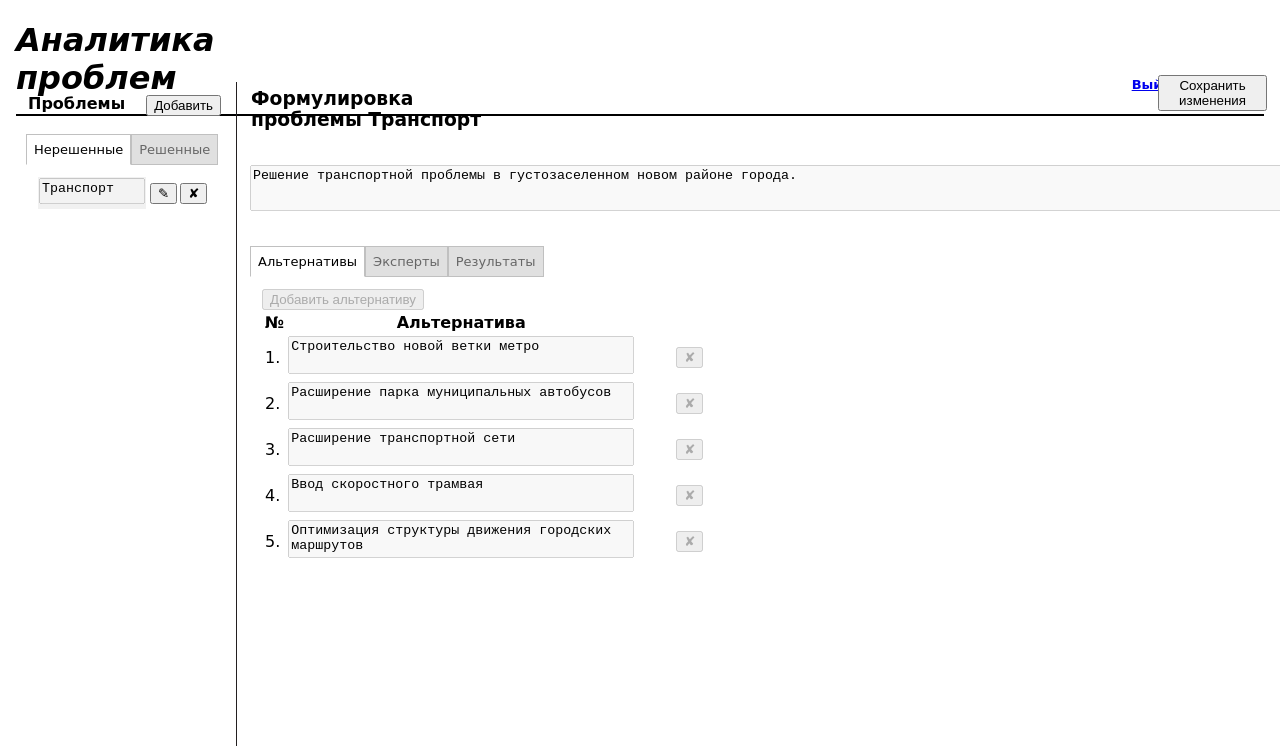
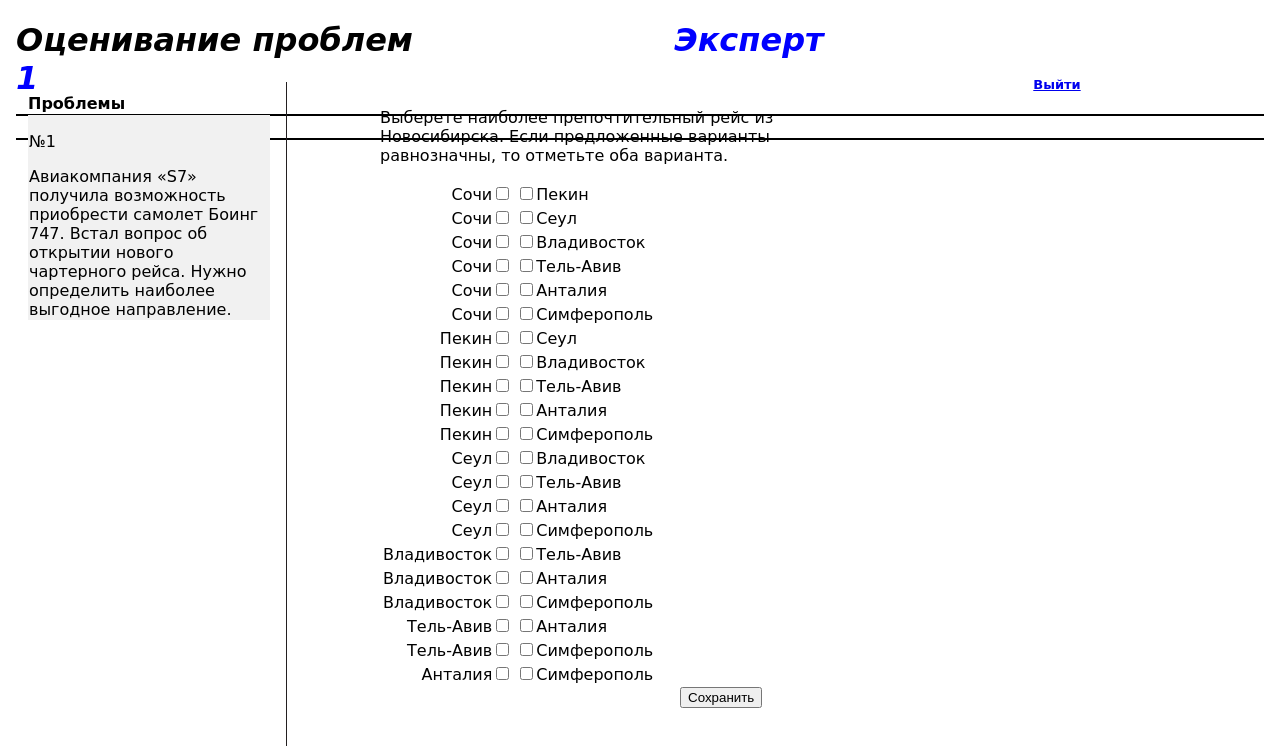
Before and after one commit to toqich/SA, a React (Create React App) app: page / in a window 1280 px wide. Shown: the top 746 px of the page. Built offline with nearby package versions, Linux system fonts and the light colour scheme.

Commit message:
АА 5 лр аналитик

```diff
--- a/src/App.js
+++ b/src/App.js
@@ -31,7 +31,7 @@ function App() {
           <tbody>
           <tr>
             <td bgcolor="#f1f1f1"><textarea className="norm_text" style={{ height: 20, width: 100, resize: "none" }}
-                                            disabled="true">Транспорт</textarea></td>
+                                            disabled="true">Студенты</textarea></td>
             <td>
               <button style={{ marginLeft: "3px" }}>&#9998;</button>
             </td>
@@ -62,14 +62,14 @@ function App() {
     </div>
     <div className="content">
       <tr>
-        <td><h3>Формулировка проблемы Транспорт</h3></td>
+        <td><h3>Формулировка проблемы Студенты</h3></td>
         <td>
           <button style={{ marginLeft: "655px" }}>Сохранить изменения</button>
         </td>
         <td></td>
       </tr>
       <p></p>
-      <textarea className="norm_text" style={{ height: 40, width: 1100, resize: "none" }} disabled="true">Решение транспортной проблемы в густозаселенном новом районе города.</textarea>
+      <textarea className="norm_text" style={{ height: 40, width: 1100, resize: "none" }}>Проблема развития студенческого самоуправления означает проблему подготовки студента как гражданина, способного участвовать в управлении, принимать грамотные решения и эффективно выполнять эти решения на рабочем месте.</textarea>
       <p></p>
       <div class="tabs">
         <label style={{ fontSize: "13px" }} className={tabs1 === 1 ? "active_label" : ""}
@@ -80,7 +80,7 @@ function App() {
                onClick={() => setTabs1(3)}>Результаты</label>
         {tabs1 === 1 &&
         <div id="txt_3">
-          <button disabled="true">Добавить альтернативу</button>
+          <button>Добавить альтернативу</button>
           <table>
             <tr>
               <th>№</th>
@@ -89,37 +89,37 @@ function App() {
             <tbody>
             <tr>
               <td>1.</td>
-              <td><textarea className="norm_text" disabled="true">Строительство новой ветки метро</textarea></td>
+              <td><textarea className="norm_text">Проведение тренингов по развитию руководственных навыков</textarea></td>
               <td>
-                <button style={{ marginLeft: "38px" }} disabled="true">&#10008;</button>
+                <button style={{ marginLeft: "38px" }}>&#10008;</button>
               </td>
             </tr>
             <tr>
               <td>2.</td>
-              <td><textarea className="norm_text" disabled="true">Расширение парка муниципальных автобусов</textarea></td>
+              <td><textarea className="norm_text">Ввести контроль и отчетность перед администрацией учебного подразделения</textarea></td>
               <td>
-                <button style={{ marginLeft: "38px" }}  disabled="true">&#10008;</button>
+                <button style={{ marginLeft: "38px" }}>&#10008;</button>
               </td>
             </tr>
             <tr>
               <td>3.</td>
-              <td><textarea className="norm_text"  disabled="true">Расширение транспортной сети</textarea></td>
+              <td><textarea className="norm_text">Повысить эффективность каналов передачи информации</textarea></td>
               <td>
-                <button style={{ marginLeft: "38px" }}  disabled="true">&#10008;</button>
+                <button style={{ marginLeft: "38px" }}>&#10008;</button>
               </td>
             </tr>
             <tr>
               <td>4.</td>
-              <td><textarea className="norm_text" disabled="true">Ввод скоростного трамвая</textarea></td>
+              <td><textarea className="norm_text">Укрепить нормативно-правовую базу студенческого самоуправления</textarea></td>
               <td>
-                <button style={{ marginLeft: "38px" }}  disabled="true">&#10008;</button>
+                <button style={{ marginLeft: "38px" }}>&#10008;</button>
               </td>
             </tr>
             <tr>
               <td>5.</td>
-              <td><textarea className="norm_text" disabled="true">Оптимизация структуры движения городских маршрутов</textarea></td>
+              <td><textarea className="norm_text">Провести анкетирование удовлетворенности студенческого самоуправления</textarea></td>
               <td>
-                <button style={{ marginLeft: "38px" }}  disabled="true">&#10008;</button>
+                <button style={{ marginLeft: "38px" }}>&#10008;</button>
               </td>
             </tr>
             </tbody>
@@ -133,8 +133,7 @@ function App() {
               <label style={{ fontSize: "13px" }} className={tabs2 === 1 ? "active_label" : ""}
                      onClick={() => setTabs2(1)}>Назначенные</label>
               <label style={{ fontSize: "13px" }} className={tabs2 === 2 ? "active_label" : ""}
-                     onClick={() => setTabs2(2)}>Все
-                эксперты</label>
+                     onClick={() => setTabs2(2)}>Все эксперты</label>
               <button style={{ marginLeft: "25px" }}>Добавить эксперта</button>
               <p></p>
               {tabs2 === 1 &&
@@ -168,30 +167,37 @@ function App() {
                   <tbody>
                   <tr>
                     <td><textarea className="norm_text_expert">Эксперт 1</textarea></td>
-                    <td><textarea className="norm_text_expert" style={{width: "200px", height: "32px"}}>Главный архитектор города</textarea></td>
-                    <td><textarea className="norm_text_expert" style={{width: "30px"}}>30</textarea></td>
-                    <td><textarea className="norm_text_expert" style={{width: "30px"}}>8</textarea></td>
-                    <td>Метод парных оценок(100%)<br/>Метод взвешенных оценок(60%)</td>
-                    <td><input type="checkbox" style={{ marginLeft: "38px" }} checked="checked" disabled="true"></input></td>
+                    <td><textarea className="norm_text_expert" style={{width: "200px", height: "32px"}}>Студент</textarea></td>
+                    <td><textarea className="norm_text_expert" style={{width: "30px"}}>0</textarea></td>
+                    <td><textarea className="norm_text_expert" style={{width: "30px"}}>5</textarea></td>
+                    <td>Метод парных оценок(0%)<br/>Метод взвешенных оценок(0%)<br/>Метод преподчения(0%)<br/>Метод ранга(0%)<br/>Метод полного попарного сравнения(0%)</td>
+                    <td><input type="checkbox" style={{ marginLeft: "38px" }} checked="checked"></input></td>
                   </tr>
                   <tr>
                     <td><textarea className="norm_text_expert">Эксперт 2</textarea></td>
-                    <td><textarea className="norm_text_expert" style={{width: "200px", height: "32px"}}>Председатель комитета по градоустройству</textarea></td>
-                    <td><textarea className="norm_text_expert" style={{width: "30px"}}>15</textarea></td>
-                    <td><textarea className="norm_text_expert" style={{width: "30px"}}>6.5</textarea></td>
-                    <td>Метод парных оценок(0%)<br/>Метод взвешенных оценок(0%)</td>
+                    <td><textarea className="norm_text_expert" style={{width: "200px", height: "32px"}}>Студент</textarea></td>
+                    <td><textarea className="norm_text_expert" style={{width: "30px"}}>0</textarea></td>
+                    <td><textarea className="norm_text_expert" style={{width: "30px"}}>5</textarea></td>
+                    <td>Метод парных оценок(0%)<br/>Метод взвешенных оценок(0%)<br/>Метод преподчения(0%)<br/>Метод ранга(0%)<br/>Метод полного попарного сравнения(0%)</td>
                     <td><input type="checkbox" style={{ marginLeft: "38px" }}></input></td>
                   </tr>
-
+                  <tr>
+                    <td><textarea className="norm_text_expert">Эксперт 3</textarea></td>
+                    <td><textarea className="norm_text_expert" style={{width: "200px", height: "32px"}}>Студент</textarea></td>
+                    <td><textarea className="norm_text_expert" style={{width: "30px"}}>0</textarea></td>
+                    <td><textarea className="norm_text_expert" style={{width: "30px"}}>5</textarea></td>
+                    <td>Метод парных оценок(0%)<br/>Метод взвешенных оценок(0%)<br/>Метод преподчения(0%)<br/>Метод ранга(0%)<br/>Метод полного попарного сравнения(0%)</td>
+                    <td><input type="checkbox" style={{ marginLeft: "38px" }}></input></td>
+                  </tr>
                   </tbody>
                 </table>
 
                 <div>
                   <td>
-                    <button disabled="true">Разрешить оценивание проблемы</button>
+                    <button>Разрешить оценивание проблемы</button>
                   </td>
                   <td>
-                    <button style={{ marginLeft: "710px" }} disabled="true">Удалить эксперта</button>
+                    <button style={{ marginLeft: "710px" }}>Удалить эксперта</button>
                   </td>
                 </div>
               </>
@@ -206,6 +212,7 @@ function App() {
           <option disabled>Выберите эксперта</option>
           <option>Эксперт 1</option>
           <option>Эксперт 2</option>
+          <option>Эксперт 3</option>
         </select><br/>
         <b>Метод парных сравнений</b>
         <tr><td>
@@ -213,35 +220,35 @@ function App() {
             <td style={{ marginLeft: "10px" }}>
             <table text-align="left" border="1px">
               <tr>
-                  <th width="5px">Ранг</th>
-                  <th width="10px">Вес</th>
-                  <th width="40px">Альтернатива</th>
+              <th style={{ width: "20px" }}>Ранг</th>
+              <th style={{ width: "10px" }}>Вес</th>
+              <th style={{ width: "500px" }}>Альтернатива</th>
               </tr>
               <tbody>
               <tr>
-                  <td height="16px" width="20px">1.</td>
-                  <td height="16px" >0.45</td>
-                  <td height="16px">Строительство новой ветки метро</td>
+                <td>1.</td>
+                <td>0.33</td>
+                <td>Укрепить нормативно-правовую базу студенческого самоуправления</td>
               </tr>
               <tr>
                 <td>2.</td>
-                  <td>0.218</td>
-                  <td>Расширение парка муниципальных автобусов</td>
+                <td>0.22</td>
+                <td>Контроль и отчетность перед администрацией<br/>учебного подразделения</td>
               </tr>
               <tr>
                 <td>3.</td>
-                  <td>0.166</td>
-                  <td>Оптимизация структуры движения городских маршрутов</td>
-                </tr>
-                <tr>
-                  <td>3.</td>
-                  <td>0.166</td>
-                  <td>Ввод скоростного трамвая</td>
+                <td>0.21</td>
+                <td>Провести анкетирование удовлетворенности<br/>студенческого самоуправления</td>
               </tr>
               <tr>
                 <td>4.</td>
-                  <td>0</td>
-                  <td>Расширение транспортной сети</td>
+                <td>0.19</td>
+                <td>Повысить эффективность каналов передачи<br/>информации</td>
+              </tr>
+              <tr>
+                <td>5.</td>
+                <td>0.05</td>
+                <td>Проведение тренингов по развитию<br/>руководственных навыков</td>
               </tr>
               </tbody>
             </table>
@@ -253,35 +260,155 @@ function App() {
                 <td style={{ marginLeft: "10px" }}>
                 <table text-align="left" border="1px">
                   <tr>
-                    <th width="5px">Ранг</th>
-                    <th width="10px">Вес</th>
-                    <th width="40px">Альтернатива</th>
+                  <th style={{ width: "20px" }}>Ранг</th>
+                  <th style={{ width: "10px" }}>Вес</th>
+                  <th style={{ width: "500px" }}>Альтернатива</th>
                   </tr>
                   <tbody>
                   <tr>
-                    <td height="16px" width="20px">1.</td>
-                    <td height="16px" >0.3</td>
-                    <td height="16px">Ввод скоростного трамвая</td>
+                    <td>1.</td>
+                    <td>0.35</td>
+                    <td>Провести анкетирование удовлетворенности<br/>студенческого самоуправления</td>
                   </tr>
                   <tr>
                     <td>2.</td>
                     <td>0.2</td>
-                    <td>Строительство новой ветки метро</td>
+                    <td>Укрепить нормативно-правовую базу студенческого самоуправления</td>
                   </tr>
                   <tr>
                     <td>2.</td>
                     <td>0.2</td>
-                    <td>Расширение транспортной сети</td>
+                    <td>Повысить эффективность каналов передачи<br/>информации</td>
+                  </tr>
+                  <tr>
+                    <td>3.</td>
+                    <td>0.17</td>
+                    <td>Контроль и отчетность перед администрацией<br/>учебного подразделения</td>
+                  </tr>
+                  <tr>
+                    <td>4.</td>
+                    <td>0.8</td>
+                    <td>Проведение тренингов по развитию<br/>руководственных навыков</td>
+                  </tr>
+                  </tbody>
+                </table>
+                </td>
+              </tr>
+              <b>Метод предпочтения</b>
+              <tr><td>
+                  </td>
+                  <td style={{ marginLeft: "10px" }}>
+                  <table text-align="left" border="1px">
+                    <tr>
+                    <th style={{ width: "20px" }}>Ранг</th>
+                    <th style={{ width: "10px" }}>Вес</th>
+                    <th style={{ width: "500px" }}>Альтернатива</th>
+                    </tr>
+                  <tbody>
+                  <tr>
+                    <td>1.</td>
+                    <td>0.3</td>
+                    <td>Укрепить нормативно-правовую базу студенческого самоуправления</td>
+                  </tr>
+                  <tr>
+                    <td>2.</td>
+                    <td>0.225</td>
+                    <td>Контроль и отчетность перед администрацией<br/>учебного подразделения</td>
+                  </tr>
+                  <tr>
+                    <td>3.</td>
+                    <td>0.205</td>
+                    <td>Провести анкетирование удовлетворенности<br/>студенческого самоуправления</td>
+                  </tr>
+                  <tr>
+                    <td>4.</td>
+                    <td>0.15</td>
+                    <td>Проведение тренингов по развитию<br/>руководственных навыков</td>
+                  </tr>
+                  <tr>
+                    <td>4.</td>
+                    <td>0.12</td>
+                    <td>Повысить эффективность каналов передачи<br/>информации</td>
+                  </tr>
+                  </tbody>
+                </table>
+                  </td>
+                </tr>
+                <b>Метод ранга</b>
+                <tr><td>
+                    </td>
+                    <td style={{ marginLeft: "10px" }}>
+                    <table text-align="left" border="1px">
+                      <tr>
+                      <th style={{ width: "20px" }}>Ранг</th>
+                      <th style={{ width: "10px" }}>Вес</th>
+                      <th style={{ width: "500px" }}>Альтернатива</th>
+                      </tr>
+                    <tbody>
+                    <tr>
+                      <td>1.</td>
+                      <td>0.3</td>
+                      <td>Укрепить нормативно-правовую базу студенческого самоуправления</td>
+                    </tr>
+                    <tr>
+                      <td>2.</td>
+                      <td>0.25</td>
+                      <td>Провести анкетирование удовлетворенности<br/>студенческого самоуправления</td>
+                    </tr>
+                    <tr>
+                      <td>2.</td>
+                      <td>0.25</td>
+                      <td>Контроль и отчетность перед администрацией<br/>учебного подразделения</td>
                     </tr>
                     <tr>
                       <td>3.</td>
                       <td>0.15</td>
-                    <td>Расширение парка муниципальных автобусов</td>
+                      <td>Проведение тренингов по развитию<br/>руководственных навыков</td>
+                    </tr>
+                    <tr>
+                      <td>4.</td>
+                      <td>0.05</td>
+                      <td>Повысить эффективность каналов передачи<br/>информации</td>
+                    </tr>
+                    </tbody>
+                  </table>
+                    </td>
+                  </tr>
+                  <b>Метод полного попарного сопоставления</b>
+                  <tr><td>
+                      </td>
+                      <td style={{ marginLeft: "10px" }}>
+                      <table text-align="left" border="1px">
+                        <tr>
+                          <th style={{ width: "20px" }}>Ранг</th>
+                          <th style={{ width: "10px" }}>Вес</th>
+                          <th style={{ width: "500px" }}>Альтернатива</th>
+                        </tr>
+                        <tbody>
+                        <tr>
+                          <td>1.</td>
+                          <td>0.34</td>
+                          <td>Укрепить нормативно-правовую базу студенческого самоуправления</td>
+                        </tr>
+                        <tr>
+                          <td>2.</td>
+                          <td>0.21</td>
+                          <td>Провести анкетирование удовлетворенности<br/>студенческого самоуправления</td>
                         </tr>
                         <tr>
                           <td>3.</td>
-                    <td>0.15</td>
-                    <td>Оптимизация структуры движения городских маршрутов</td>
+                          <td>0.2</td>
+                          <td>Контроль и отчетность перед администрацией<br/>учебного подразделения</td>
+                        </tr>
+                        <tr>
+                          <td>4.</td>
+                          <td>0.18</td>
+                          <td>Проведение тренингов по развитию<br/>руководственных навыков</td>
+                        </tr>
+                        <tr>
+                          <td>5.</td>
+                          <td>0.07</td>
+                          <td>Повысить эффективность каналов передачи<br/>информации</td>
                         </tr>
                         </tbody>
                       </table>
--- a/src/index.js
+++ b/src/index.js
@@ -2,13 +2,13 @@ import React from 'react';
 import ReactDOM from 'react-dom';
 //import './index.css';
 import App from './App';
-// import Expert from './Expert'
+import Expert from './Expert'
 import reportWebVitals from './reportWebVitals';
 
 ReactDOM.render(
   <React.StrictMode>
     {/* <App /> */}
-    <App/>
+    <Expert/>
   </React.StrictMode>,
   document.getElementById('root')
 );
```
Also changed, not shown: 1 other file (tests, documents, lock files or other folders). Lines whose indentation alone changed are shown as unchanged.
